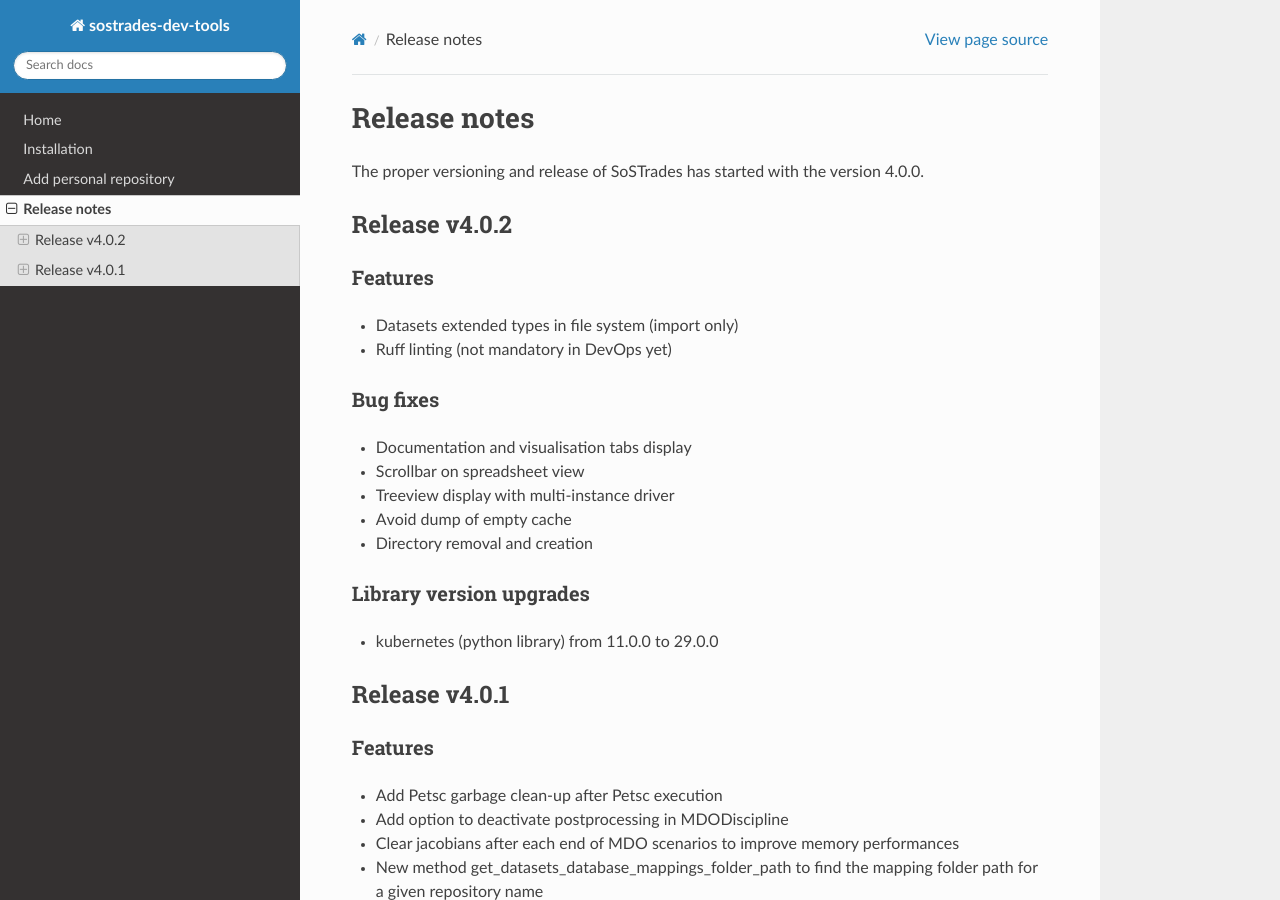
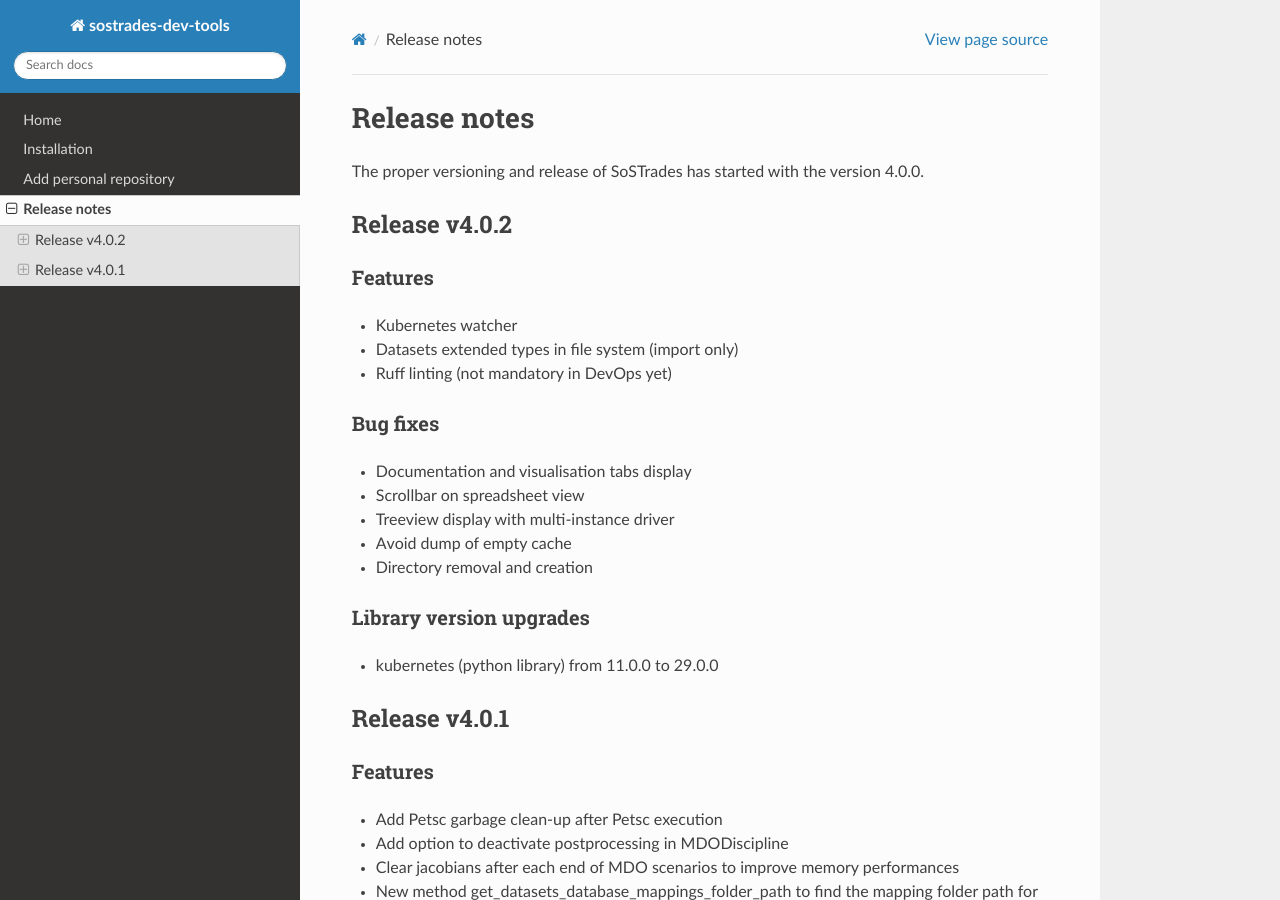
Before and after one commit to os-climate/sostrades-dev-tools, a Sphinx documentation site: the page built from docs/source/release-notes.md, in a window 1280 px wide and 900 px high. Built offline with Sphinx 7.4.7 and the Read the Docs theme 2.0.0, drawn with Linux system fonts in a browser that asks for light colours.

Commit message:
add watcher to release notes

```diff
--- a/docs/source/release-notes.md
+++ b/docs/source/release-notes.md
@@ -6,6 +6,7 @@
 
 ### Features
 
+* Kubernetes watcher
 * Datasets extended types in file system (import only)
 * Ruff linting (not mandatory in DevOps yet)
 
```
